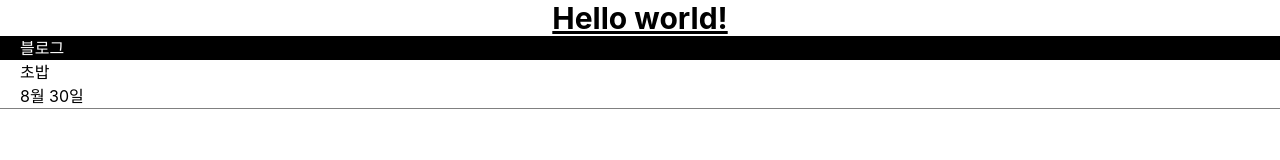
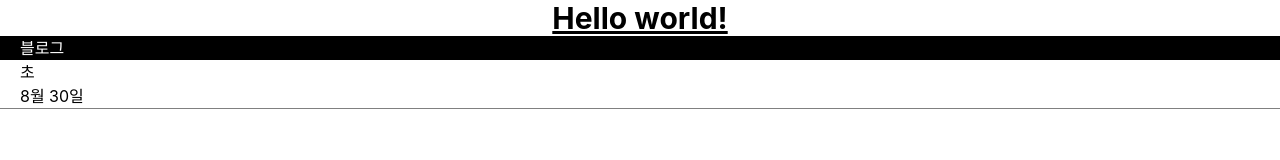
Before and after one commit to hotire/spring-react, a React (Create React App) app in the folder src/frontend/: page / in a window 1280 px wide. Shown: the top 160 px of the page. Built offline with nearby package versions, Linux system fonts and the light colour scheme.

Commit message:
Apply array

```diff
--- a/src/frontend/src/App.js
+++ b/src/frontend/src/App.js
@@ -3,7 +3,7 @@ import './App.css';
 
 function App() {
   const post = '블로그';
-  const [title, setTitle] = useState('초밥');
+  const [titles, setTitles] = useState('초밥', '파스타', '탕수육');
 
   return (
     <div className="App">
@@ -12,7 +12,7 @@ function App() {
       </h1>
       <div className="black-nav">{ post }</div>
       <div className="list">
-        <h4>{ title }</h4>
+        <h4>{ titles[0] }</h4>
         <p>8월 30일</p>
       </div>
     </div>
```
